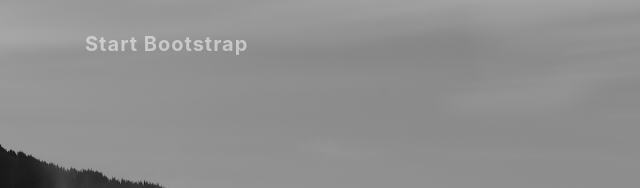
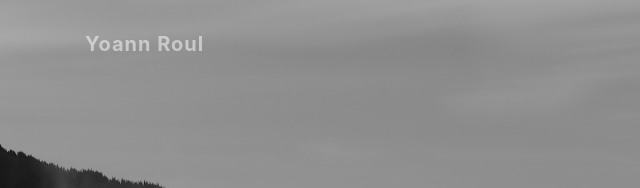
Before and after one commit to yoannroul/yoannroul.github.io, a website with bundled scripts: page index.html in a window 1280 px wide. Shown: the top 188 px of the page, 0-640 px from the left. Built offline with nearby package versions, Linux system fonts and the light colour scheme.

Commit message:
Update index.html

```diff
--- a/index.html
+++ b/index.html
@@ -28,7 +28,7 @@
   <!-- Navigation -->
   <nav class="navbar navbar-expand-lg navbar-light fixed-top" id="mainNav">
     <div class="container">
-      <a class="navbar-brand js-scroll-trigger" href="#page-top">Start Bootstrap</a>
+      <a class="navbar-brand js-scroll-trigger" href="#page-top">Yoann Roul</a>
       <button class="navbar-toggler navbar-toggler-right" type="button" data-toggle="collapse" data-target="#navbarResponsive" aria-controls="navbarResponsive" aria-expanded="false" aria-label="Toggle navigation">
         Menu
         <i class="fas fa-bars"></i>
```
